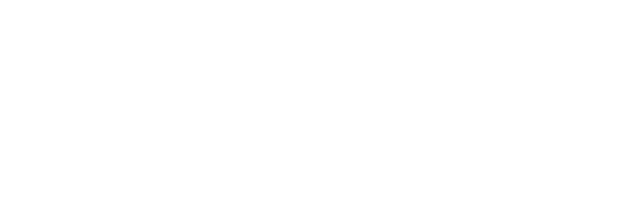
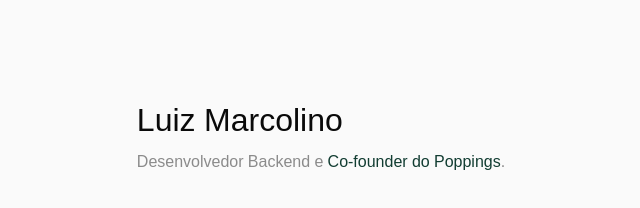
Before and after one commit to luizmarcoliino/portfoliodomarcola, a plain HTML site: page index.html in a window 1280 px wide. Shown: the whole page, without its empty margins (319-959 px from the left). Drawn offline with Linux system fonts and the light colour scheme.

Commit message:
feat: adiciona secao de apresentacao e primeira parte do cabecalho

```diff
--- a/assets/css/global.css
+++ b/assets/css/global.css
@@ -1 +1,2 @@
-@import "./root.css"
+@import "./root.css";
+@import "./paginas/index.css";
--- /dev/null
+++ b/assets/css/paginas/index.css
@@ -0,0 +1,36 @@
+body {
+  background-color: var(--cor-fundo-1);
+}
+
+.main_index {
+  width: 100%;
+  height: 100vh;
+  display: flex;
+  align-items: flex-start;
+  justify-content: center;
+  margin-top: var(--espaçamento-13);
+}
+
+.apresentecao_destaque {
+  display: flex;
+  flex-direction: column;
+  gap: var(--espaçamento-2);
+}
+
+.apresentecao_destaque .titulo_destaque {
+  font-size: var(--tamanho-fonte-1);
+  color: var(--cor-preto-1);
+  font-weight: 500;
+}
+
+.apresentecao_destaque .descricao_destaque {
+  font-size: var(--tamanho-fonte-3);
+  color: var(--cor-cinza-1);
+  font-weight: 400;
+  line-height: 1.2;
+}
+
+.apresentecao_destaque .descricao_destaque .descricao_cor_destaque {
+  color: var(--cor-verde-1);
+  font-weight: 400;
+}
--- a/index.html
+++ b/index.html
@@ -8,5 +8,18 @@
 </head>
 <body>
 
+  <main class="main_index">
+
+    <section class="secao_destaque">
+      <div class="container_destaque">
+            <div class="apresentecao_destaque">
+              <h1 class="titulo_destaque">Luiz Marcolino</h1>
+              <p class="descricao_destaque">Desenvolvedor Backend e <strong class="descricao_cor_destaque">Co-founder do Poppings</strong>.</p>
+            </div>
+        </div>
+    </section>
+
+  </main>
+
 </body>
 </html>
```
